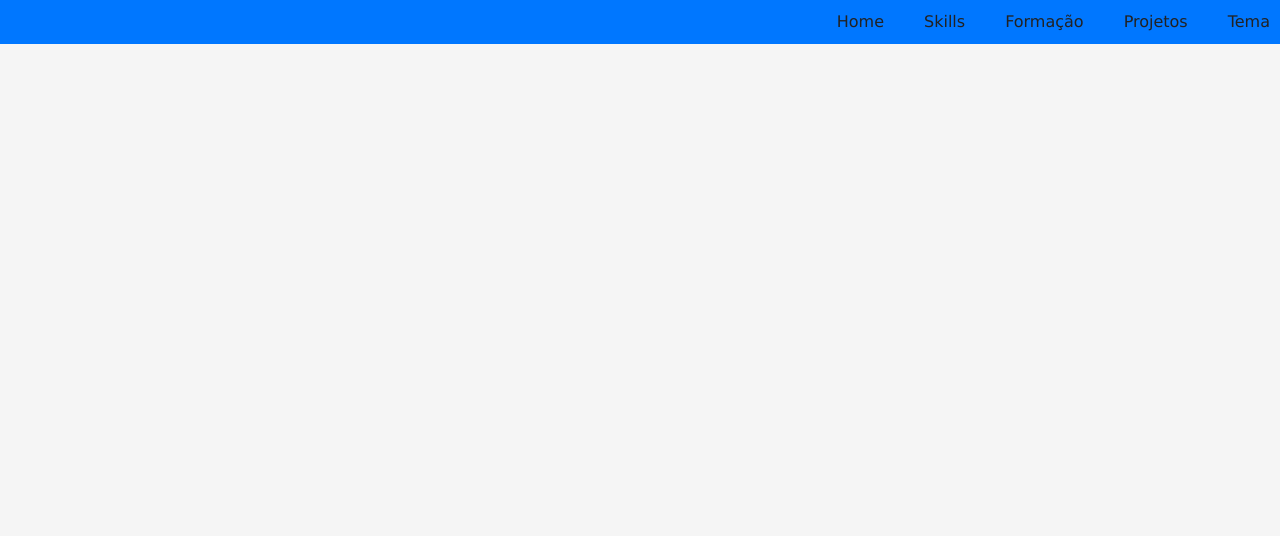
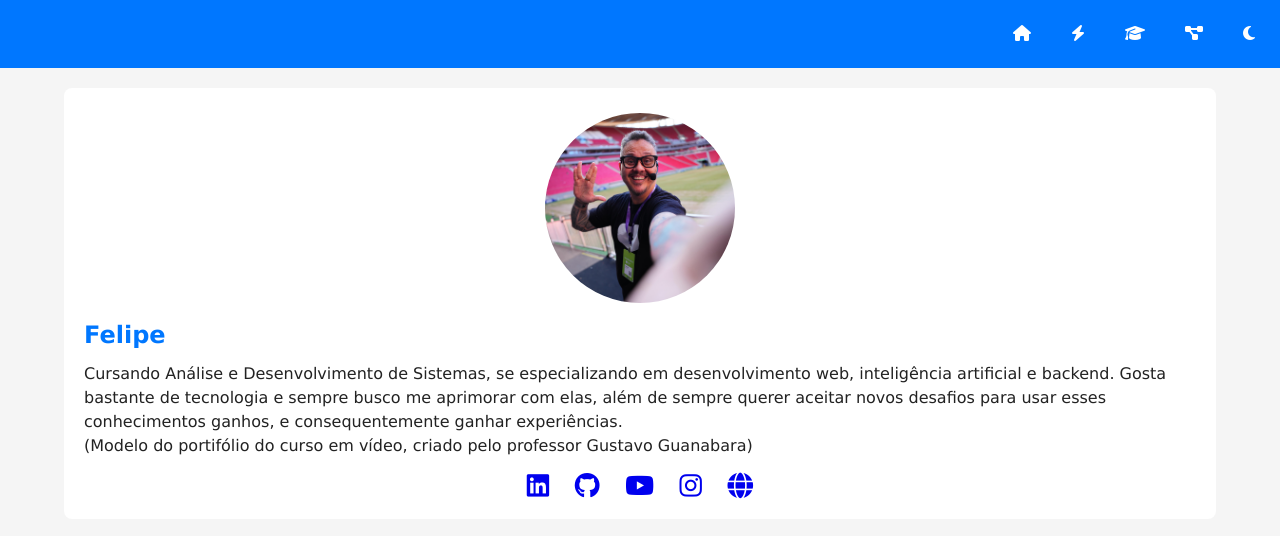
Before and after one commit to lipeezzz/projeto-portifolio, a plain HTML site: page index.html in a window 1280 px wide. Drawn offline with Linux system fonts and the light colour scheme.

Commit message:
continuidade do portifolio

```diff
--- a/estilos/style.css
+++ b/estilos/style.css
@@ -45,7 +45,7 @@ header {
   gap: 10px;
 }
 
-#menu  a {
+nav#menu  li {
   text-decoration: none;
   color: var(--texto-inverso);
   font-weight: 600;
@@ -54,7 +54,50 @@ header {
   transition: background-color 0.5s, color 0.5s;
 }
 
-menu a:hover {
+#menu li:hover {
   background-color: var(--destaque-inverso);
   color: var(--destaque);
+  cursor: pointer;
 }
+
+main {
+  display: grid;
+  grid-template-columns: auto 90vw auto;
+  gap: 20px;
+  margin-top: 20px;
+}
+
+#ficha {
+  background-color: var(--fundo-card);
+  padding: 20px;
+  border-radius: 8px;
+  grid-column: 2;
+}
+
+#ficha img.foto {
+  width: 200px;
+  aspect-ratio: 1/1;
+  object-fit: cover;
+  border-radius: 50%;
+  border: 5px solid var(--fundo-card);
+  outline: var(--destaque);
+  display: block;
+  margin: auto;
+  margin-bottom: 15px;
+}
+
+#ficha h1 {
+  color: var(--destaque);
+  margin: 15px 0;
+  font-size: 1.5em;
+  text-align: left;
+}
+
+#social {
+  display: flex;
+  justify-content: center;
+  align-items: center;
+  font-size: 1.6em;
+  gap: 1em;
+  margin-top: 15px
+}
--- a/index.html
+++ b/index.html
@@ -6,19 +6,37 @@
     <title>Portifólio Felipe</title>
     <link rel="stylesheet" href="estilos/style.css">
     <link rel="shortcut icon" href="favicon.svg" type="image/svg">
+    <script src="https://kit.fontawesome.com/5277782828.js" crossorigin="anonymous"></script>
 </head>
 <body>
     <header>
         <nav id="menu"><ul>
-            <li><a href="#"></a>Home</li>
-            <li><a href="#"></a>Skills</li>
-            <li><a href="#"></a>Formação</li>
-            <li><a href="#"></a>Projetos</li>
-            <li><a href="#"></a>Tema</li>
+            <li><a href="#"></a><i class="fa-solid fa-house"></i></li>
+            <li><a href="#"></a><i class="fa-solid fa-bolt"></i></li>
+            <li><a href="#"></a><i class="fa-solid fa-graduation-cap"></i></li>
+            <li><a href="#"></a><i class="fa-solid fa-diagram-project"></i></li>
+            <li><a href="#"></a><i class="fa-solid fa-moon"></i></li>
         </ul></nav>
     </header>
     <main>
+        <section id="ficha">
+            <img src="imagens/guanabara-perfil.jpg" alt="Guatavo Guanabara" class="foto">
+            <h1>Felipe</h1>
+            <p>Cursando Análise e Desenvolvimento de Sistemas, se especializando em desenvolvimento web, inteligência artificial e backend. Gosta bastante de tecnologia e sempre busco me aprimorar com elas, além de sempre querer aceitar novos desafios para usar esses conhecimentos ganhos, e consequentemente ganhar experiências.
+            <br>
+            (Modelo do portifólio do curso em vídeo, criado pelo professor Gustavo Guanabara)
+            </p>
+            <div id="social">
+                <a href="#" target="_blank" rel="nofollow"><i class="fa-brands fa-linkedin"></i></a>
+                <a href="https://github.com/lipeezzz" target="_blank" rel="nofollow"><i class="fa-brands fa-github"></i></a>
+                <a href="#" target="_blank" rel="nofollow"><i class="fa-brands fa-youtube"></i></a>
+                <a href="#" target="_blank" rel="nofollow"><i class="fa-brands fa-instagram"></i></a>
+                <a href="#" target="_blank" rel="nofollow"><i class="fa-solid fa-globe"></i></a>
+            </div>
+        </section>
+        <section id="detalhe">
 
+        </section>
     </main>
     <footer>
 
```
